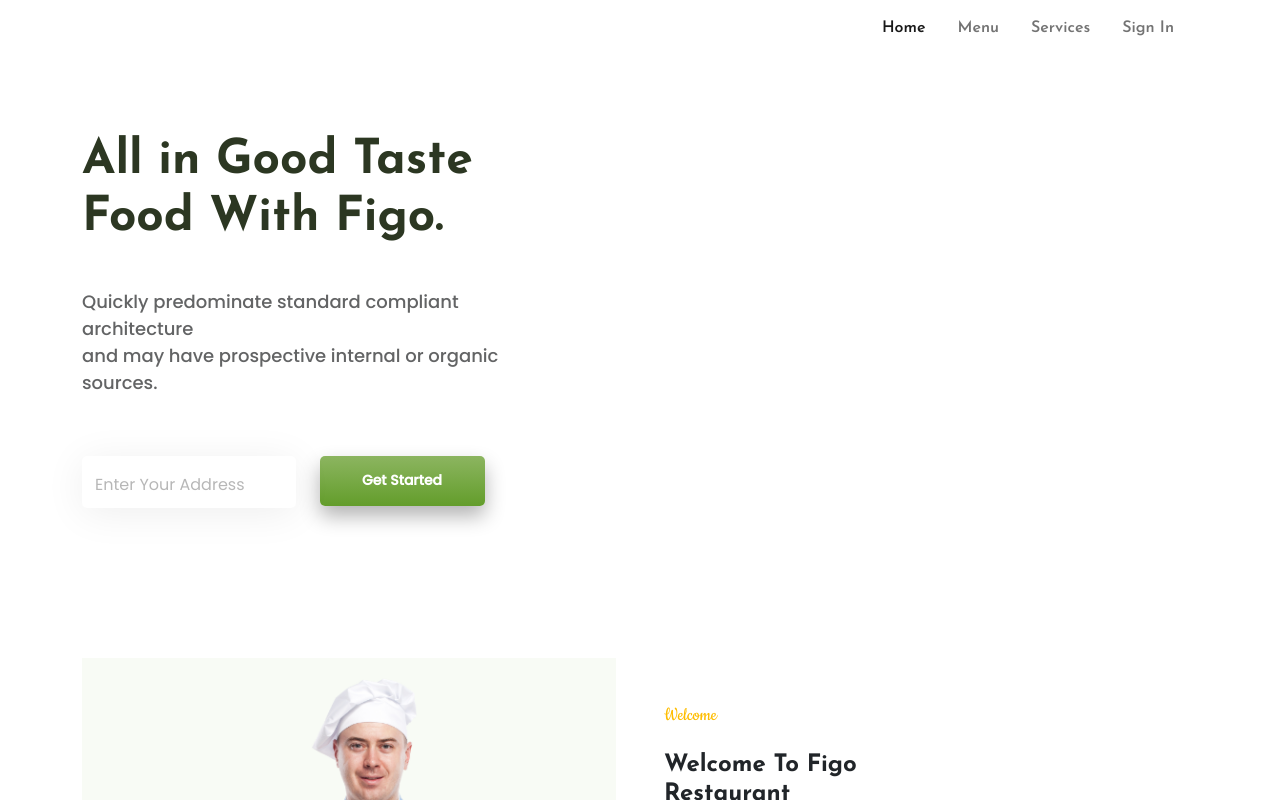
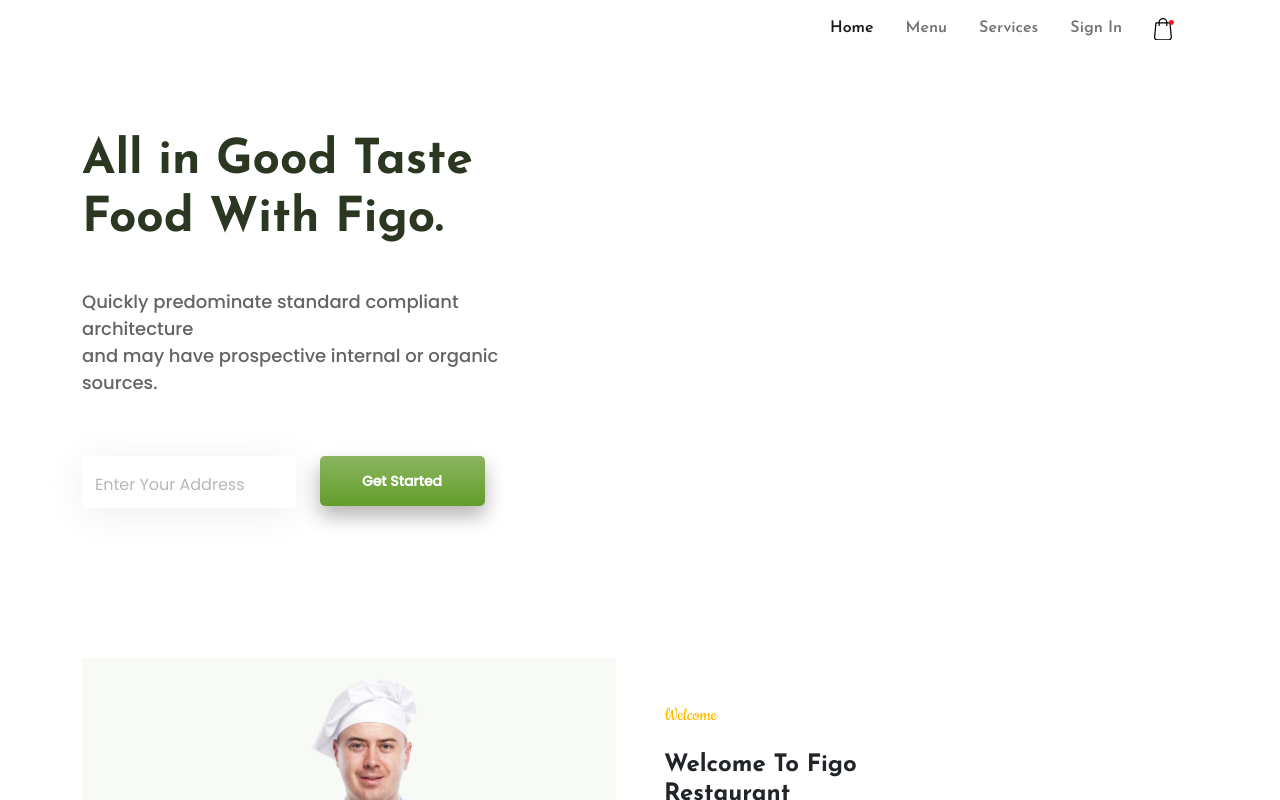
Before and after one commit to ayah1996/figo-landing-app, a React (Create React App) app: page / in a window 1280 px wide. Shown: the top 800 px of the page. Built offline with nearby package versions, Linux system fonts and the light colour scheme.

Commit message:
without svg

```diff
--- a/src/Components/Header/Header.js
+++ b/src/Components/Header/Header.js
@@ -71,9 +71,9 @@ const Header = () => {
               >
                 Sign In
               </Nav.Link>
-              {/* <Nav.Link href="/#" className="me-3" onClick={handleExpanded}>
+              <Nav.Link href="/#" className="me-3" onClick={handleExpanded}>
                 <Cart />
-              </Nav.Link> */}
+              </Nav.Link>
               <Nav.Link
                 className="me-3 d-md-none
 "
```
